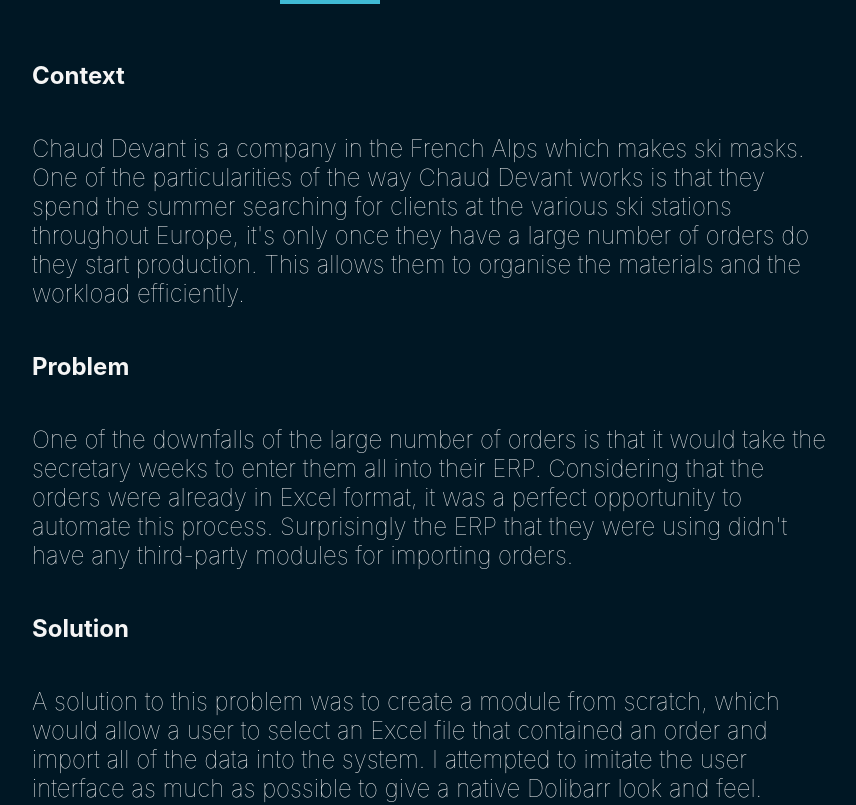
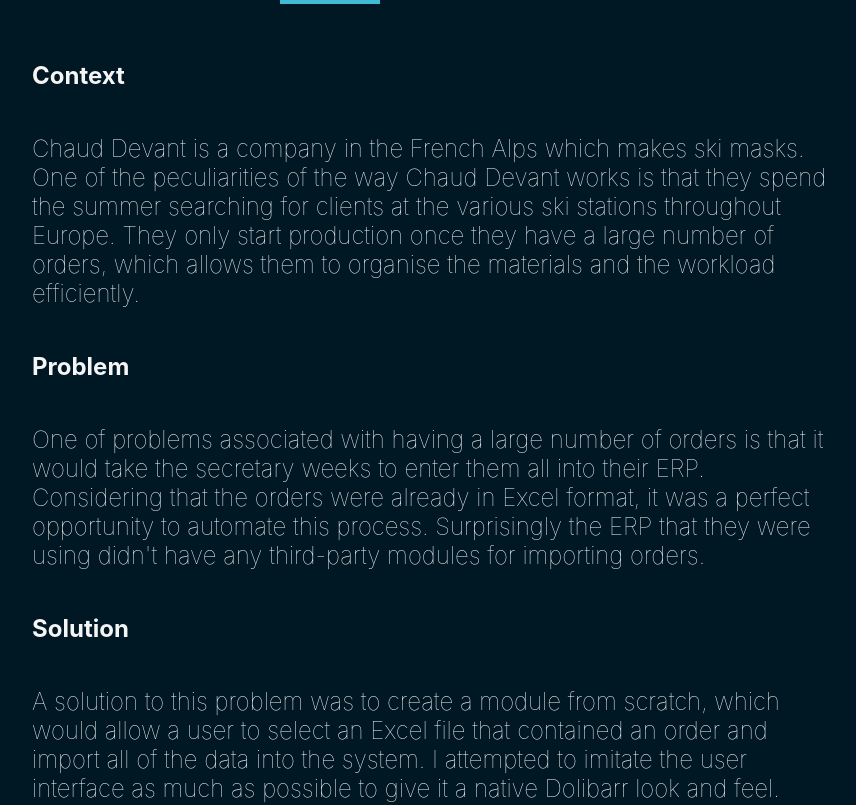
Before and after one commit to mdiflorio/personal-website, a Next.js app: page /projects/erp-invoice-importer in a window 1280 px wide. Shown: the part 625-1430 px from the top of the page, without its empty margins (208-1064 px from the left). Built offline with nearby package versions, Linux system fonts and the light colour scheme.

Commit message:
Grammar corrections

```diff
--- a/pages/projects/disaster-recovery-scheduler.js
+++ b/pages/projects/disaster-recovery-scheduler.js
@@ -39,7 +39,7 @@
                         Nuabee's main service is the Disaster Recovery Plan.
                         This is a highly customised B2B service which allows
                         companies to replicate their infrastructure in the cloud
-                        in the case of an emergency. Seeing as the service is
+                        in the case of an emergency. Given that the service is
                         tailor-made for each company, it demands a high level of
                         testing from both the support staff at Nuabee and the
                         clients.
@@ -47,7 +47,7 @@
                     <h2>Problem</h2>
                     <p>
                         As the Disaster Recovery Plans can take hours to
-                        complete, we faced a problem where the service was not
+                        complete, we faced a problem because the service was not
                         operational for testing during the hours scheduled with
                         the clients.
                     </p>
--- a/pages/projects/erp-invoice-importer.js
+++ b/pages/projects/erp-invoice-importer.js
@@ -30,22 +30,22 @@
                     <h2>Context</h2>
                     <p>
                         Chaud Devant is a company in the French Alps which makes
-                        ski masks. One of the particularities of the way Chaud
+                        ski masks. One of the peculiarities of the way Chaud
                         Devant works is that they spend the summer searching for
-                        clients at the various ski stations throughout Europe,
-                        it's only once they have a large number of orders do
-                        they start production. This allows them to organise the
-                        materials and the workload efficiently.
+                        clients at the various ski stations throughout Europe.
+                        They only start production once they have a large number
+                        of orders, which allows them to organise the materials
+                        and the workload efficiently.
                     </p>
                     <h2>Problem</h2>
                     <p>
-                        One of the downfalls of the large number of orders is
-                        that it would take the secretary weeks to enter them all
-                        into their ERP. Considering that the orders were already
-                        in Excel format, it was a perfect opportunity to
-                        automate this process. Surprisingly the ERP that they
-                        were using didn't have any third-party modules for
-                        importing orders.
+                        One of problems associated with having a large number of
+                        orders is that it would take the secretary weeks to
+                        enter them all into their ERP. Considering that the
+                        orders were already in Excel format, it was a perfect
+                        opportunity to automate this process. Surprisingly the
+                        ERP that they were using didn't have any third-party
+                        modules for importing orders.
                     </p>
                     <h2>Solution</h2>
                     <p>
@@ -53,8 +53,8 @@
                         scratch, which would allow a user to select an Excel
                         file that contained an order and import all of the data
                         into the system. I attempted to imitate the user
-                        interface as much as possible to give a native Dolibarr
-                        look and feel.
+                        interface as much as possible to give it a native
+                        Dolibarr look and feel.
                     </p>
                     <h2>Technologies</h2>
                     <p>
--- a/pages/projects/monitoring-system.js
+++ b/pages/projects/monitoring-system.js
@@ -42,8 +42,8 @@
                         lack of visibility when launching a Disaster Recovery
                         Plan. We were unable to see where errors were occurring
                         without going into the different virtual machines and
-                        checking the logs manually. We were wasting an enormous
-                        amount of time tracking down bugs and it also made it
+                        checking the logs manually. A great deal of time was
+                        being spent tracking down bugs and it also made it
                         difficult to train new support staff members on how to
                         deal with these issues.
                     </p>
--- a/pages/projects/uconnected-voip-app.js
+++ b/pages/projects/uconnected-voip-app.js
@@ -43,7 +43,7 @@
                     <h2>Problem</h2>
                     <p>
                         While uConnected has many incredible features, their
-                        customers are unable to make outbound calls using their
+                        customers were unable to make outbound calls using their
                         service.
                     </p>
                     <h2>Solution</h2>
@@ -52,7 +52,8 @@
                         application that allowed you to make outbound calls
                         through uConnected's service. The app was based on a
                         technology called PJSIP which is an open-source SIP
-                        protocol. The app was required on both Android and IOS.
+                        protocol. The app was developed for both Android and
+                        IOS.
                     </p>
                     <h2>Technologies</h2>
                     <p>
```
